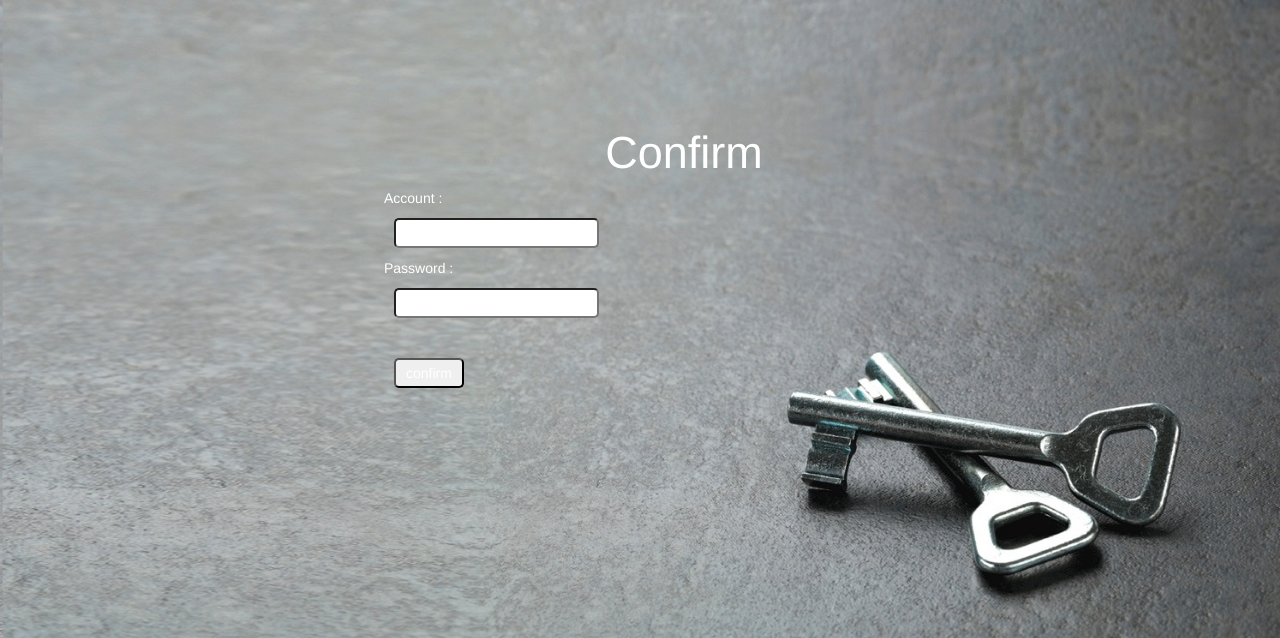
After one commit to yuting6304/webProject, a Node server app: page /confirm/ in a window 1280 px wide. The commit adds this page. Shown: the top 638 px of the page. Run offline with Node 20, Linux system fonts and the light colour scheme; some libraries are stand-ins or nearby versions.

Commit message:
Finish steps of confirm

```diff
--- a/app.js
+++ b/app.js
@@ -35,12 +35,11 @@ var indexRouter = require('./controllers/index');
 var loginRouter = require('./controllers/login');
 var introRouter = require('./controllers/intro');
 var registerRouter = require('./controllers/register');//*
+var confirmRouter = require('./controllers/confirm');
 
-var register1Router = require('./controllers/register1');
-var register2Router = require('./controllers/register2');
-var register3Router = require('./controllers/register3');
-// var creatorsRouter = require('./controllers/creators');
-// var usersRouter = require('./controllers/users');
+// var register1Router = require('./controllers/register1');
+// var register2Router = require('./controllers/register2');
+// var register3Router = require('./controllers/register3');
 
 
 app.use('/', indexRouter);
@@ -50,10 +49,11 @@ app.use('/login', loginRouter);
 app.use('/intro', introRouter);
 
 app.use('/register', registerRouter);//*
+app.use('/confirm', confirmRouter);
 
-app.use('/register1', register1Router);
-app.use('/register2', register2Router);
-app.use('/register3', register3Router);
+// app.use('/register1', register1Router);
+// app.use('/register2', register2Router);
+// app.use('/register3', register3Router);
 
 
 var server = app.listen(8080, function () {
--- a/controllers/login.js
+++ b/controllers/confirm.js
@@ -8,30 +8,35 @@ var router = express.Router();
 
 app.use(router);
 
+
 router.get('/', function(req, res, next) {
-    res.render('login', { title: 'Logout' });
+    res.render('confirm', { title: 'Express' });
 });
 
 router.post('/', function(req, res, next){
-    let account = req.body.account;
-    let password = req.body.password;
+    let Account = req.body.Account;
+    let Password = req.body.Password;
 
-    console.log("Account : " + account + ", Password : " + password);
+    console.log("Account : " + Account + ", Password : " + Password);
 
-    user.memberLogin(account, password, function(err, data){
+    let modSql = 'users SET confirm = ? WHERE account = ?';
+    let modSqlParams = [1, Account];
+    dbConnection.updateData(modSql, modSqlParams);
+
+    user.memberLogin(Account, Password, function(err, data){
         if(err){
             callback(err, null);
         }
         else{
             console.log("login : " + data);
             if(data == 1){
-                var modSql = 'users SET online = ? WHERE account = ?';
-                var modSqlParams = [1, account];
-                dbConnection.updateData(modSql, modSqlParams);
+                let onlinemodSql = 'users SET online = ? WHERE account = ?';
+                let onlinemodSqlParams = [1, Account];
+                dbConnection.updateData(onlinemodSql, onlinemodSqlParams);
 
                 user.setloginStatus(1);
 
-                res.locals.username = account;
+                res.locals.username = Account;
                 //設定session
                 req.session.username = res.locals.username
                 console.log(req.session.username);
@@ -40,13 +45,14 @@ router.post('/', function(req, res, next){
            }
            else{
                 user.setloginStatus(-1);
-                res.redirect('/login');
+                res.redirect('/confirm');
            }
         }
     });
 
     // console.log("data :\n" + DBData);
+    // res.redirect('/');
 
 });
+
 module.exports = router;
-module.exports = app;
--- a/controllers/index.js
+++ b/controllers/index.js
@@ -13,10 +13,10 @@ app.use(router);
 /* GET home page. */
 router.get('/', function(req, res, next) {
     if(user.getloginStatus()){
-        res.render('index', { title: 'Log out' });
+        res.render('index', { title: 'Log out', account: 'User-center'});
     }
     else{
-        res.render('index', { title: 'Sign in' });
+        res.render('index', { title: 'Sign in', account: 'Sign up'});
     }
     // res.render('index', { title: 'Sign in' });
 });
--- a/controllers/register.js
+++ b/controllers/register.js
@@ -34,7 +34,6 @@ router.post('/', function(req, res){
 
     user.confirmMail(mailAddr);
     user.reg(name, account, password, fname, lname, gender, date, phone, credit, mailAddr);
-
 })
 
 module.exports = router;
--- /dev/null
+++ b/views/confirm.ejs
@@ -0,0 +1,40 @@
+<!DOCTYPE html>
+<html>
+<head>
+    <meta charset="utf-8" />
+    <title>Confirm to complete sign up</title>
+    <link rel="stylesheet" href="/css/bootstrap.min.css">
+    <link href="/css/login_css.css" rel="stylesheet" type="text/css" media="all" />
+    <script type="text/javascript" src="/js/confirm.js"></script>
+    <script src="//ajax.googleapis.com/ajax/libs/jquery/2.1.1/jquery.min.js"></script>
+</head>
+<script>
+    $(document).ready(function(){
+        let Account, Password;
+        $("#enter").click(function(){
+            Account=$("#Account").val();
+            Password=$("#Password").val();
+            $.post("http://localhost:8080/confirm",{Account: Account, Password: Password}, function(data){
+                // if(data==='done'){
+                //     alert("send mail success");
+                // }
+            });
+        });
+    });
+</script>
+<body>
+    <main class="main">
+        <article class = "main_titles titles">
+            <h3 class= "titles_tile">Confirm</h3>
+        </article>
+
+        <form id="confirm" method="POST" role="form">
+            Account :<br/>
+                <input type="text" name="Account" id="Account" /><br/>
+            Password :<br/>
+                <input type="password" name="Password" id="Password" /><br/><br/>
+            <input type="submit" id="enter" value="confirm"/>
+        </form>
+    </main>
+</body>
+</html
--- a/views/index.ejs
+++ b/views/index.ejs
@@ -15,7 +15,7 @@
             <li><a href="#contact">Contact</a></li>
             <li><a href="/intro">About</a></li>
             <li class="nav_signin"><a href="/login"><%= title %></a></li>
-            <li class="nav_signup"><a href="/register">Sign up</a></li>
+            <li class="nav_signup"><a href="/register"><%= account %></a></li>
         </ul>
     </header>
 
--- a/views/login.ejs
+++ b/views/login.ejs
@@ -6,7 +6,7 @@
     <link rel="stylesheet" href="/css/bootstrap.min.css">
     <link href="/css/login_css.css" rel="stylesheet" type="text/css" media="all" />
     <script type="text/javascript" src="/js/login.js"></script>
-    <script type="text/javascript" src="../models/mailsecret.js"></script>
+    <!-- <script type="text/javascript" src="../models/mailsecret.js"></script> -->
     <script src="//ajax.googleapis.com/ajax/libs/jquery/2.1.1/jquery.min.js"></script>
 </head>
 <script>
```
Also changed, not shown: models/user.js (+12 -8 lines), public/js/confirm.js (added).
